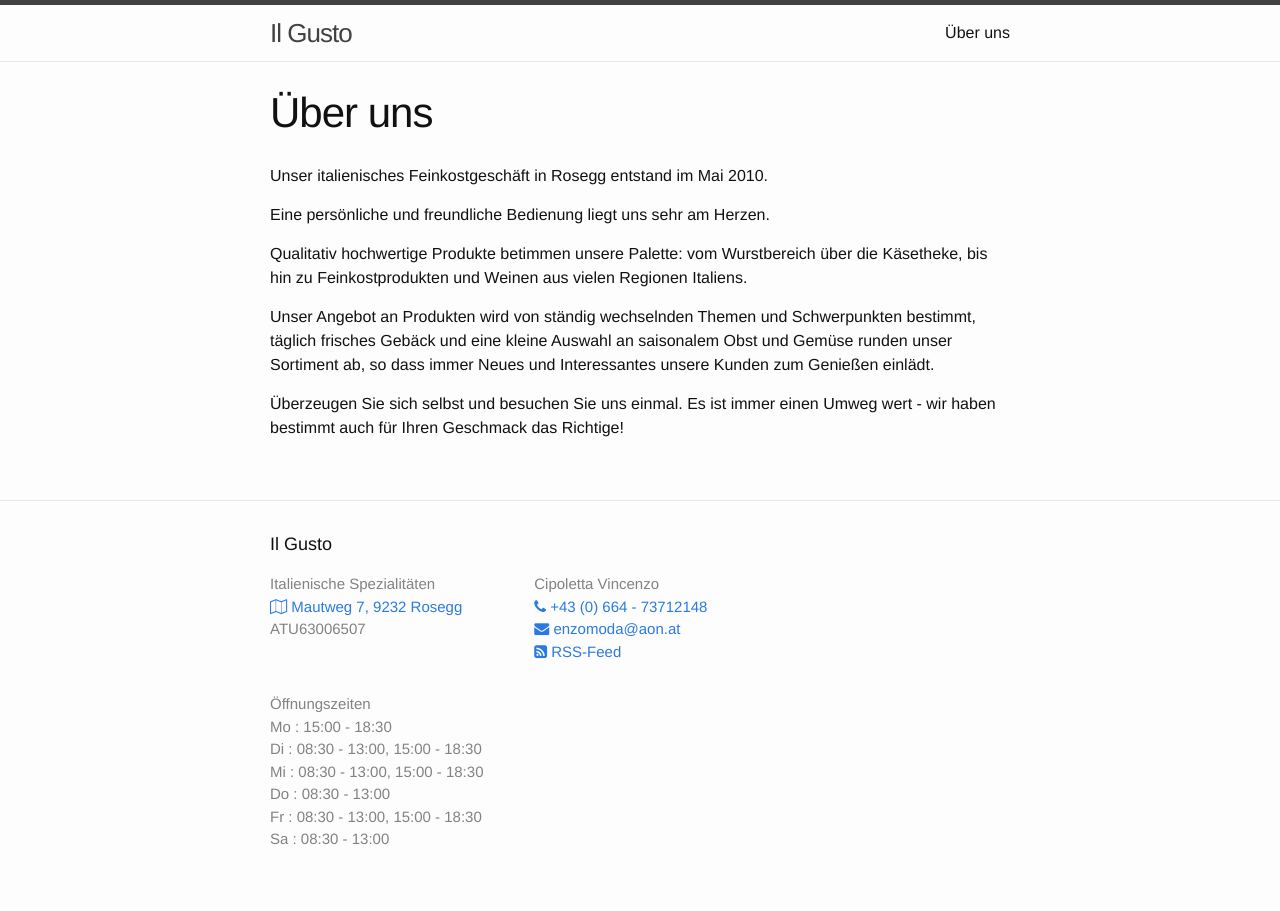
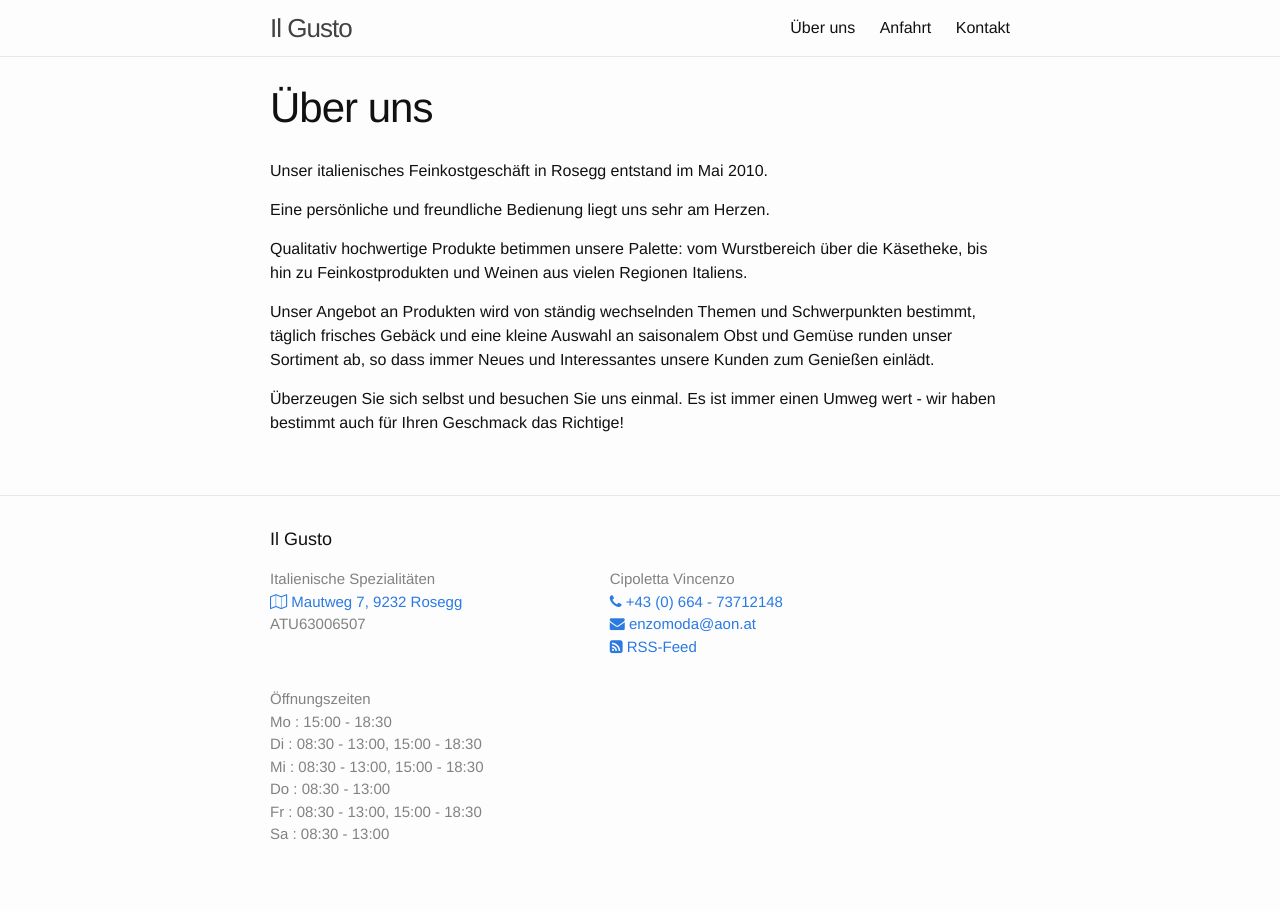
Before and after one commit to annakoe/il-gusto, a Jekyll site: the page built from about.md, in a window 1280 px wide. Built offline with Jekyll 4.4.1, drawn with Linux system fonts in a browser that asks for light colours; nearby versions of some CDN libraries.

```diff
--- /dev/null
+++ b/_includes/anfahrt.html
@@ -0,0 +1,5 @@
+<div id="anfahrt">
+
+  <h1 class="page-heading">Anfahrt</h1>
+  <iframe src="https://www.google.com/maps/embed?pb=!1m18!1m12!1m3!1d15510.23193652384!2d14.005905219812643!3d46.58898369475703!2m3!1f0!2f0!3f0!3m2!1i1024!2i768!4f13.1!3m3!1m2!1s0x477078af06f0728f%3A0x8452d9ac2dc6edc9!2sIl+Gusto!5e0!3m2!1sen!2sat!4v1451402640059" width="800" height="600" frameborder="0" style="border:0" allowfullscreen></iframe>
+</div>
--- a/_includes/footer.html
+++ b/_includes/footer.html
@@ -1,11 +1,11 @@
 <footer class="site-footer">
 
-  <div class="wrapper">
+  <div class="wrapper" id="kontakt">
 
     <h2 class="footer-heading">{{ site.title }}</h2>
 
     <div class="footer-col-wrapper">
-      <div class="footer-col  footer-col-1">
+      <div class="footer-col  footer-col-3">
         <ul class="contact-list">
           <li>
             {{ site.subtitle }}
@@ -20,7 +20,7 @@
         </ul>
       </div>
 
-      <div class="footer-col  footer-col-1">
+      <div class="footer-col  footer-col-3">
         <ul class="contact-list">
           <li>
             {{ site.name }}
--- a/_includes/header.html
+++ b/_includes/header.html
@@ -14,11 +14,14 @@
       </a>
 
       <div class="trigger">
-        {% for page in site.pages %}
+        <!-- {% for page in site.pages %}
           {% if page.title %}
           <a class="page-link" href="{{ page.url | prepend: site.baseurl }}">{{ page.title }}</a>
           {% endif %}
-        {% endfor %}
+        {% endfor %} -->
+        <a class="page-link" href="#ueberuns"> Über uns</a>
+        <a class="page-link" href="#anfahrt"> Anfahrt</a>
+        <a class="page-link" href="#kontakt"> Kontakt</a>
       </div>
     </nav>
 
--- a/_sass/_layout.scss
+++ b/_sass/_layout.scss
@@ -2,7 +2,7 @@
  * Site header
  */
 .site-header {
-    border-top: 5px solid $grey-color-dark;
+    // border-top: 5px solid $grey-color-dark;
     border-bottom: 1px solid $grey-color-light;
     min-height: 56px;
 
```
Also changed, not shown: _includes/ueberuns.html (added, +13 -0 lines), index.html (+23 -1 lines), test.md (deleted, +0 -1 lines).
